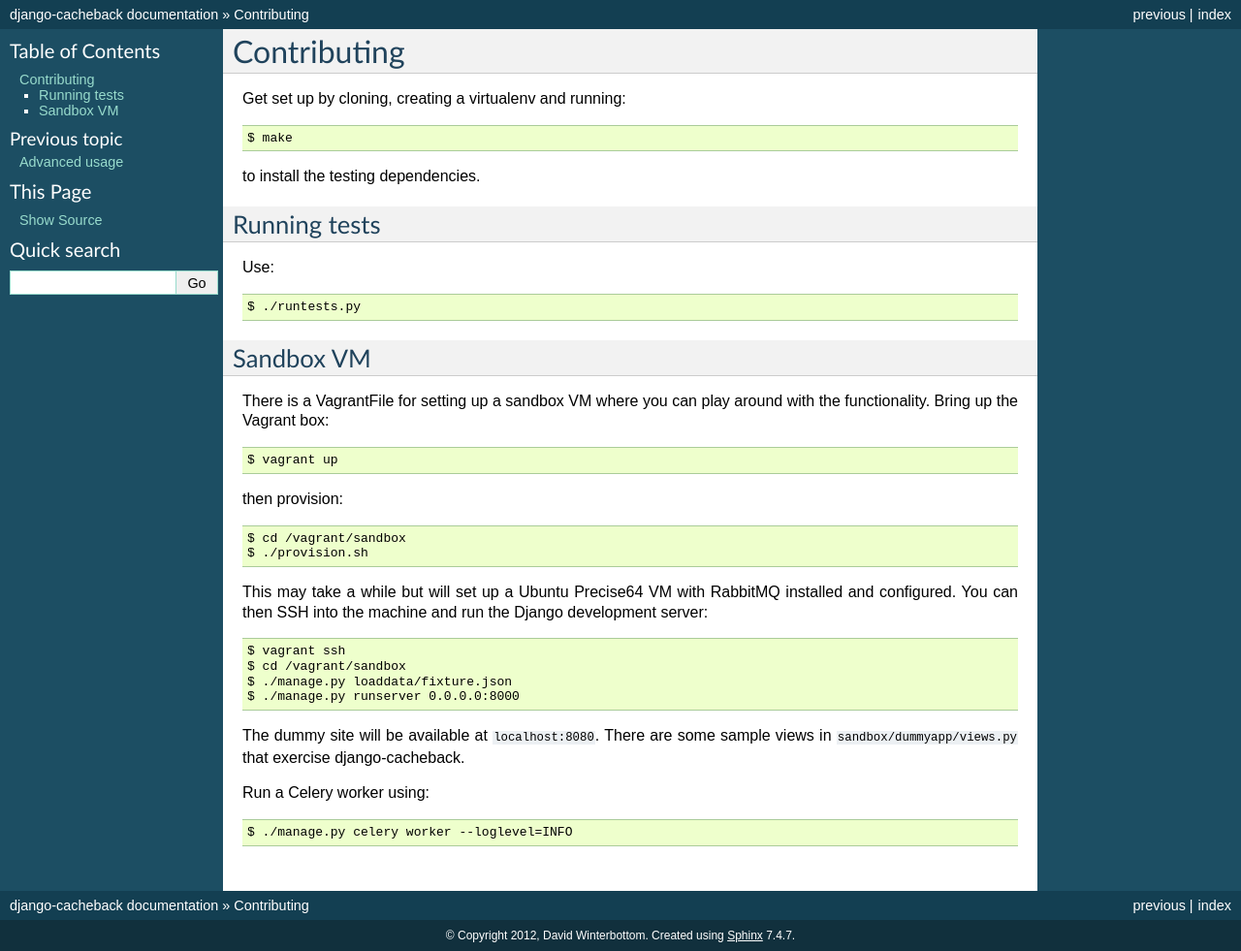
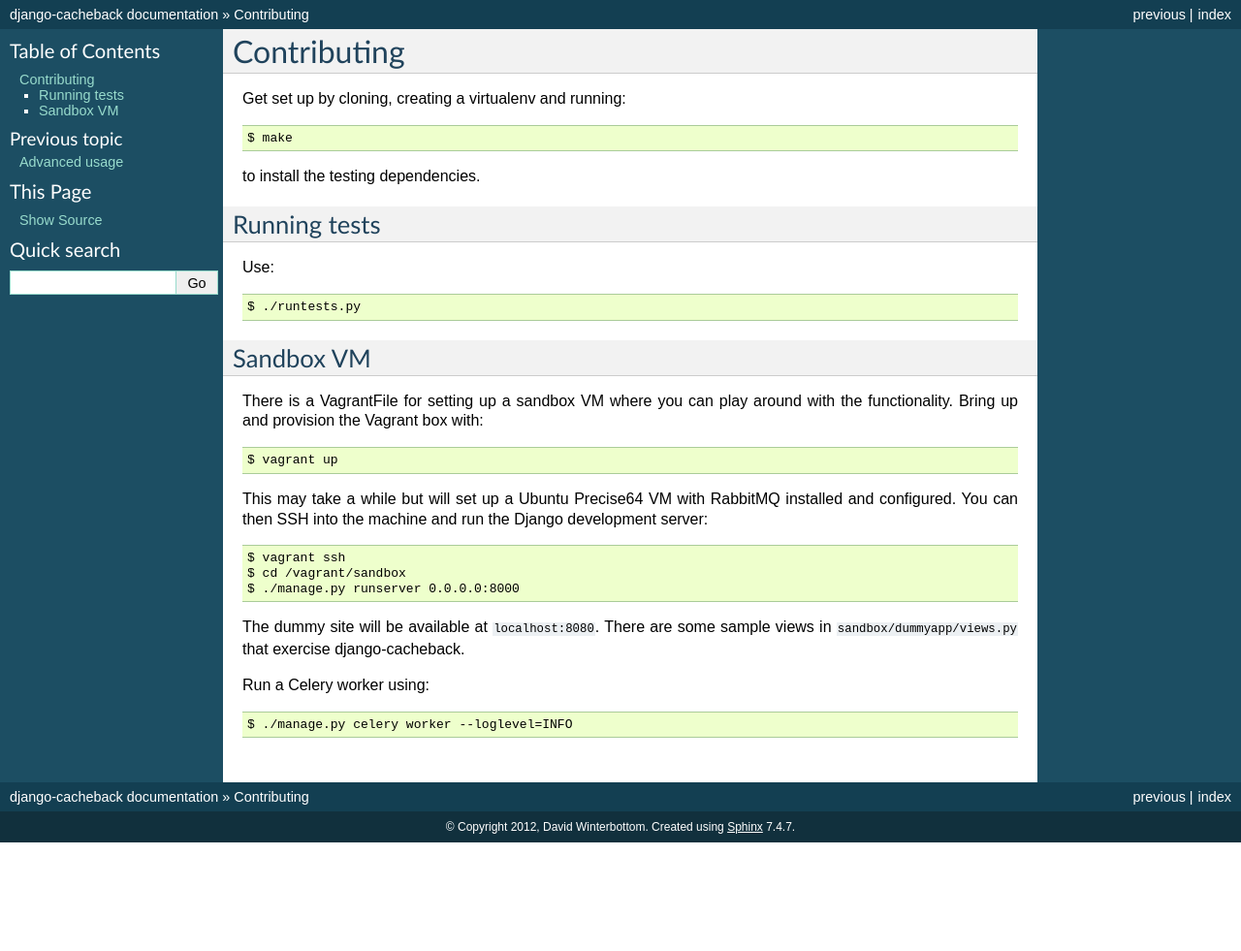
Before and after one commit to codeinthehole/django-cacheback, a Sphinx documentation site: the page built from docs/contributing.rst, in a window 1280 px wide. Shown: the whole page at 97% size. Built offline with Sphinx 7.4.7, drawn with Linux system fonts in a browser that asks for light colours; the version number could not be read and is left out; after the commit the page ends 900 px from its top, so only the background shows below that.

Commit message:
Use a script provisioner with Vagrant

```diff
--- a/docs/contributing.rst
+++ b/docs/contributing.rst
@@ -19,14 +19,9 @@ Sandbox VM
 ==========
 
 There is a VagrantFile for setting up a sandbox VM where you can play around
-with the functionality.  Bring up the Vagrant box::
+with the functionality.  Bring up and provision the Vagrant box with::
 
     $ vagrant up
-
-then provision::
-
-    $ cd /vagrant/sandbox
-    $ ./provision.sh
 
 This may take a while but will set up a Ubuntu Precise64 VM with RabbitMQ
 installed and configured.  You can then SSH into the machine and run the Django
@@ -34,7 +29,6 @@ development server::
 
     $ vagrant ssh
     $ cd /vagrant/sandbox
-    $ ./manage.py loaddata/fixture.json
     $ ./manage.py runserver 0.0.0.0:8000
 
 The dummy site will be available at ``localhost:8080``.  There are some sample
```
Also changed, not shown: 2 other files.
